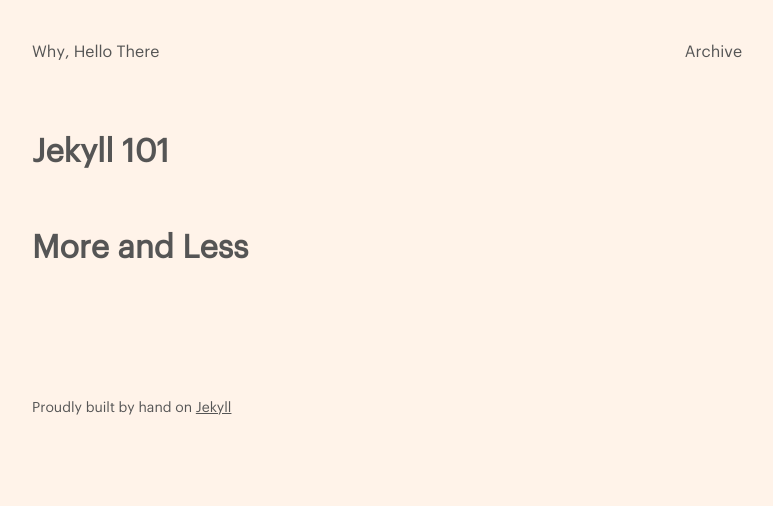
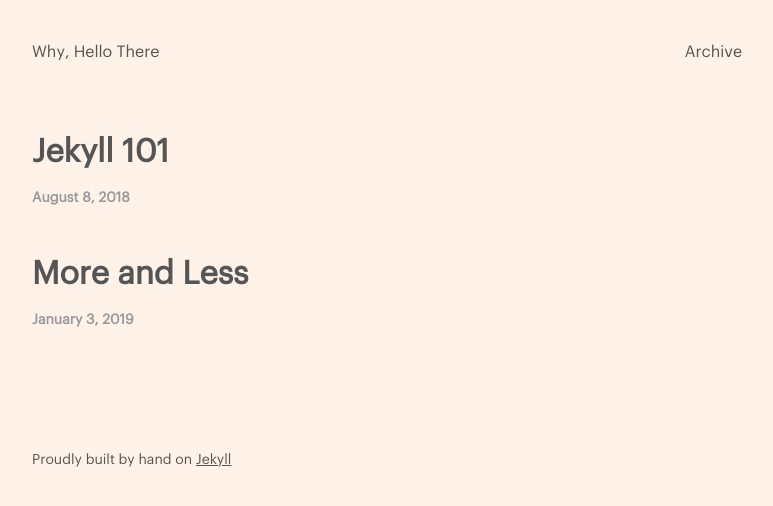
Before and after one commit to jonaschafer/jonaschafer.github.io, a Jekyll site: the page built from thoughts.html, in a window 1280 px wide. Shown: the top 506 px of the page, without its empty margins (248-1021 px from the left). Built offline with Jekyll 4.4.1, drawn with Linux system fonts in a browser that asks for light colours.

Commit message:
tried to fix rogue padding on thoughts index

```diff
--- a/assets/stylesheets/core/_type.scss
+++ b/assets/stylesheets/core/_type.scss
@@ -9,14 +9,17 @@
   font-family: 'Graphik-Regular', Helvetica, Arial, sans-serif;
   font-size: 14px;
   color: $grey-light;
+  // background:blue;
+  padding: 0;
 }
 
 .article {
   font-family: 'Graphik-Regular', Helvetica, Arial, sans-serif;
 	font-size: 32px;
-	line-height: 36px;
-  margin: 0;
-	color: $grey;
+	margin: 0;
+  color: $grey;
+  // background:red;
+  padding: 0;
 }
 
 .article-list {
--- a/collections/_thoughts/before.html
+++ b/collections/_thoughts/before.html
@@ -1,7 +1,7 @@
 ---
 layout: default
 title: Jekyll 101
-date: 2018-08-09
+date: 2018-08-08
 ---
 
 <!-- Inspired by: https://www.taniarascia.com/make-a-static-website-with-jekyll/
--- a/thoughts.html
+++ b/thoughts.html
@@ -12,7 +12,7 @@
     <h1 class="article">
       <a class="no-underline" href="{{ item.url }}">
         <p>{{ item.title }}</p>
-        <p class="date">{{ page.date | date_to_long_string }}</p>
+        <p class="date">{{ item.date | date: "%B %-d, %Y"}}</p>
       </a>
     </h1>
 
```
